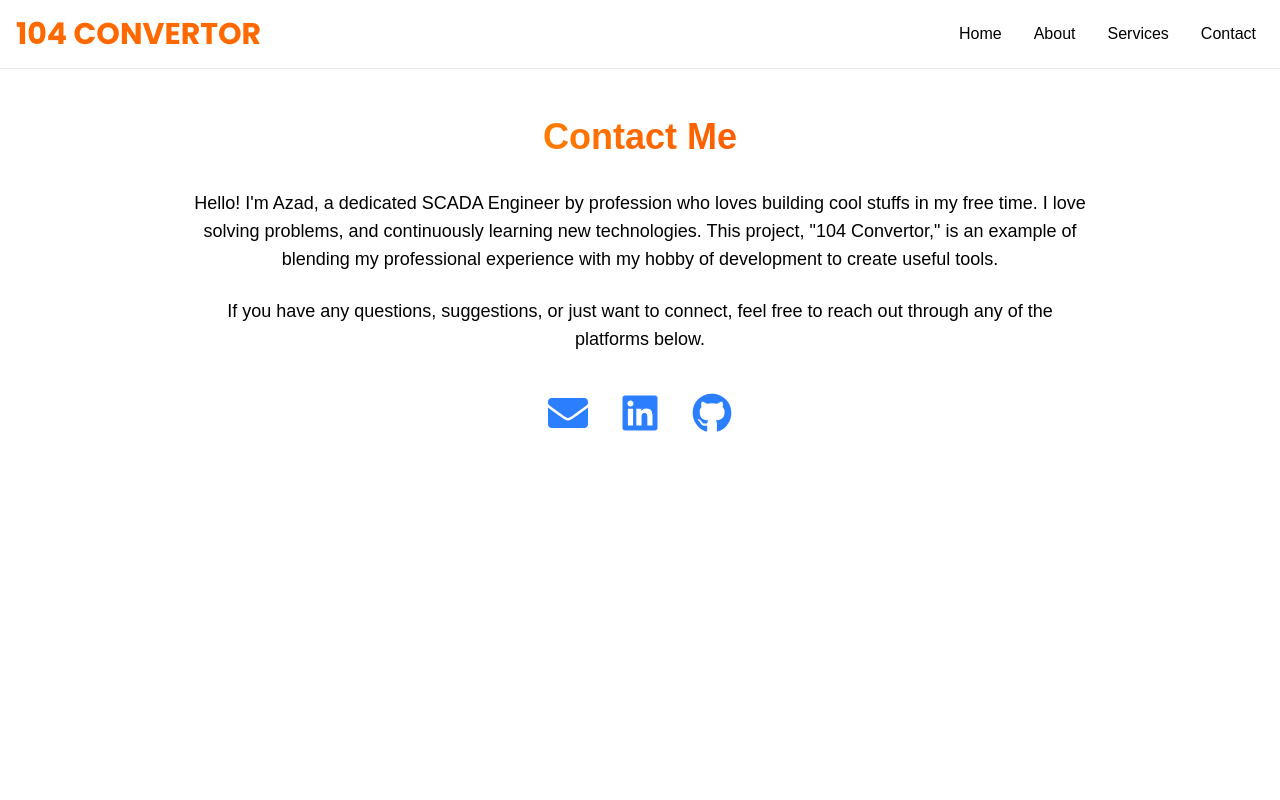
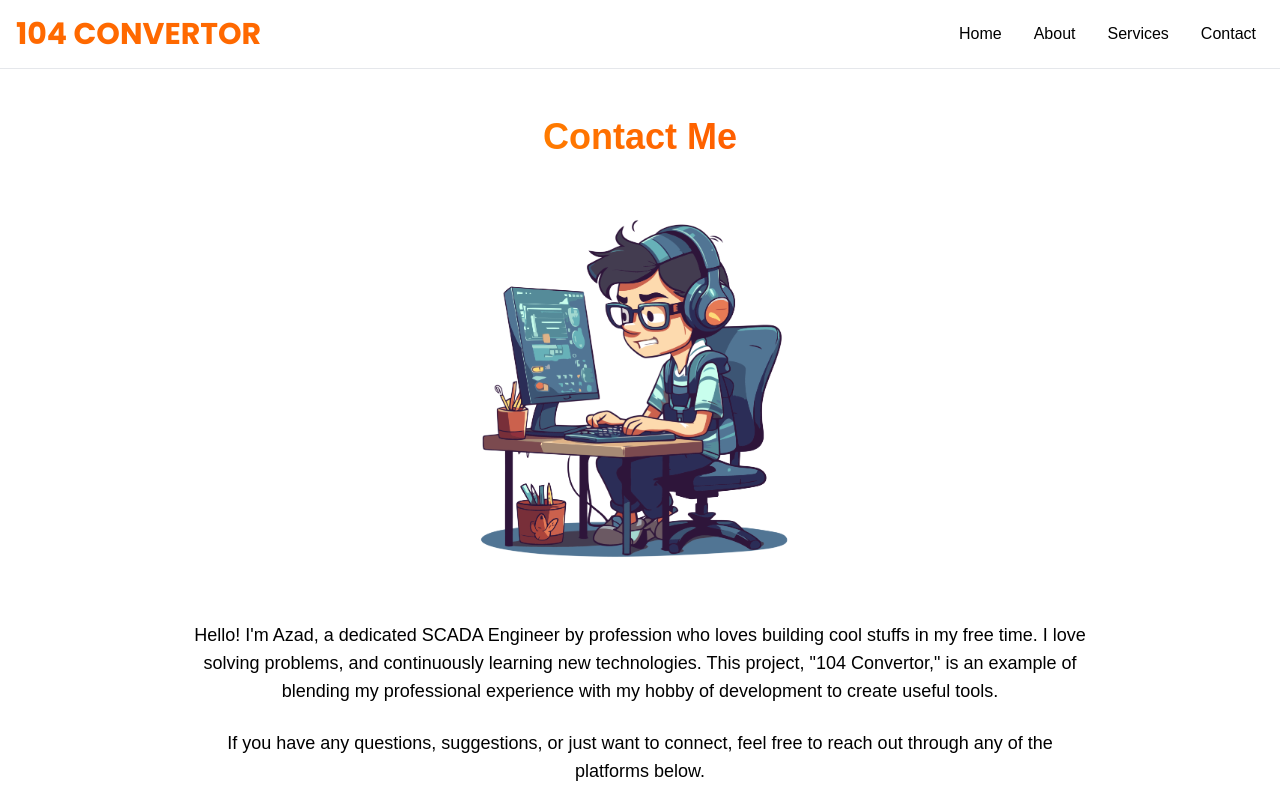
Before and after one commit to mdazad1508/60870-5-104-protocol, a Next.js app: page /contact in a window 1280 px wide. Shown: the top 800 px of the page. Built offline with nearby package versions, Linux system fonts and the light colour scheme.

Commit message:
image added

```diff
--- a/app/contact/page.tsx
+++ b/app/contact/page.tsx
@@ -1,4 +1,5 @@
 import { FaEnvelope, FaLinkedin, FaGithub } from 'react-icons/fa';
+import Image from "next/image";
 
 const ContactPage = () => {
   return (
@@ -7,7 +8,14 @@ const ContactPage = () => {
         <h1 className="text-4xl font-bold mb-8 bg-gradient-to-r from-orange-300 via-orange-500 to-red-500 text-transparent bg-clip-text">
           Contact Me
         </h1>
-
+        <div className="flex justify-center mb-8">
+        <Image
+      src="/pic.png"
+      alt="Hero image"
+      width={400}
+      height={300}
+    />
+        </div>
         <div className="space-y-6 text-lg">
           <p>
             Hello! I'm Azad, a dedicated SCADA Engineer by profession who loves building cool stuffs
```
Also changed, not shown: public/pic.png (renamed from svg files/—Pngtree—coder clipart boy working with_11072679.png).
